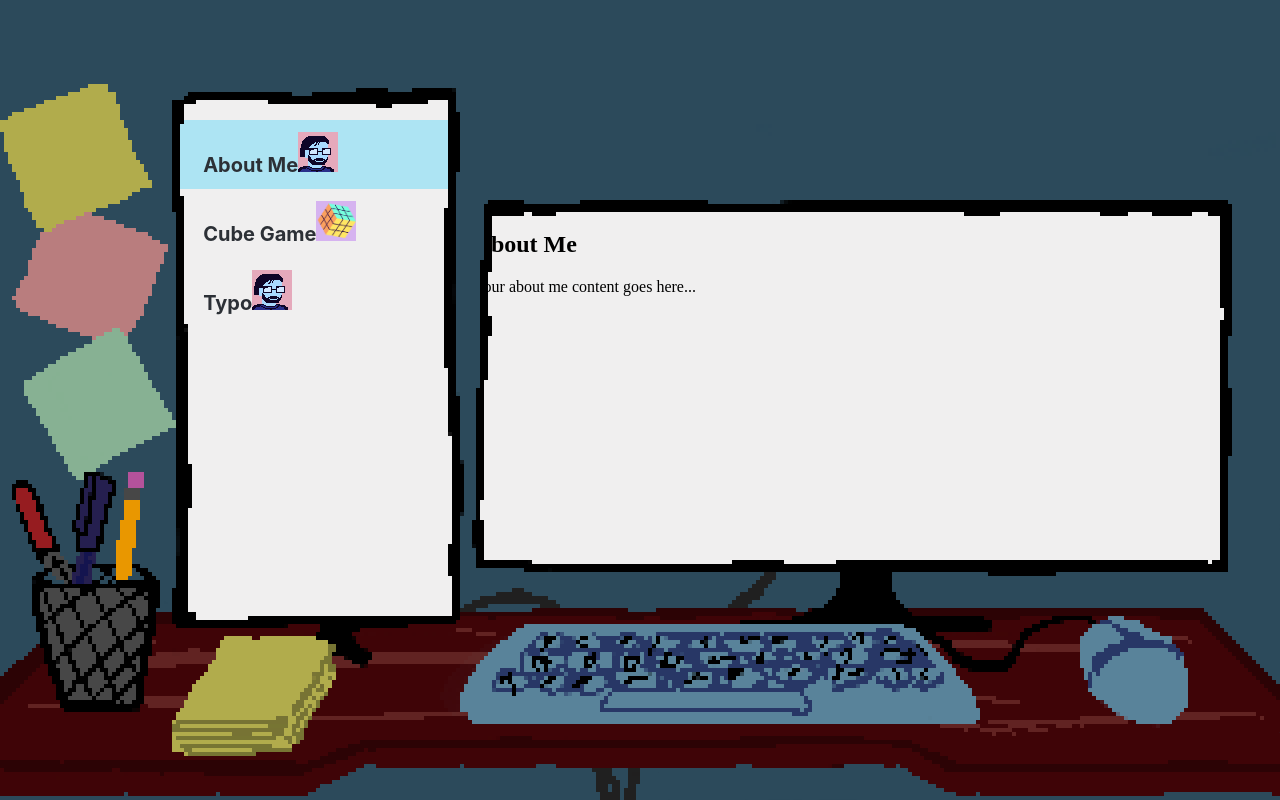
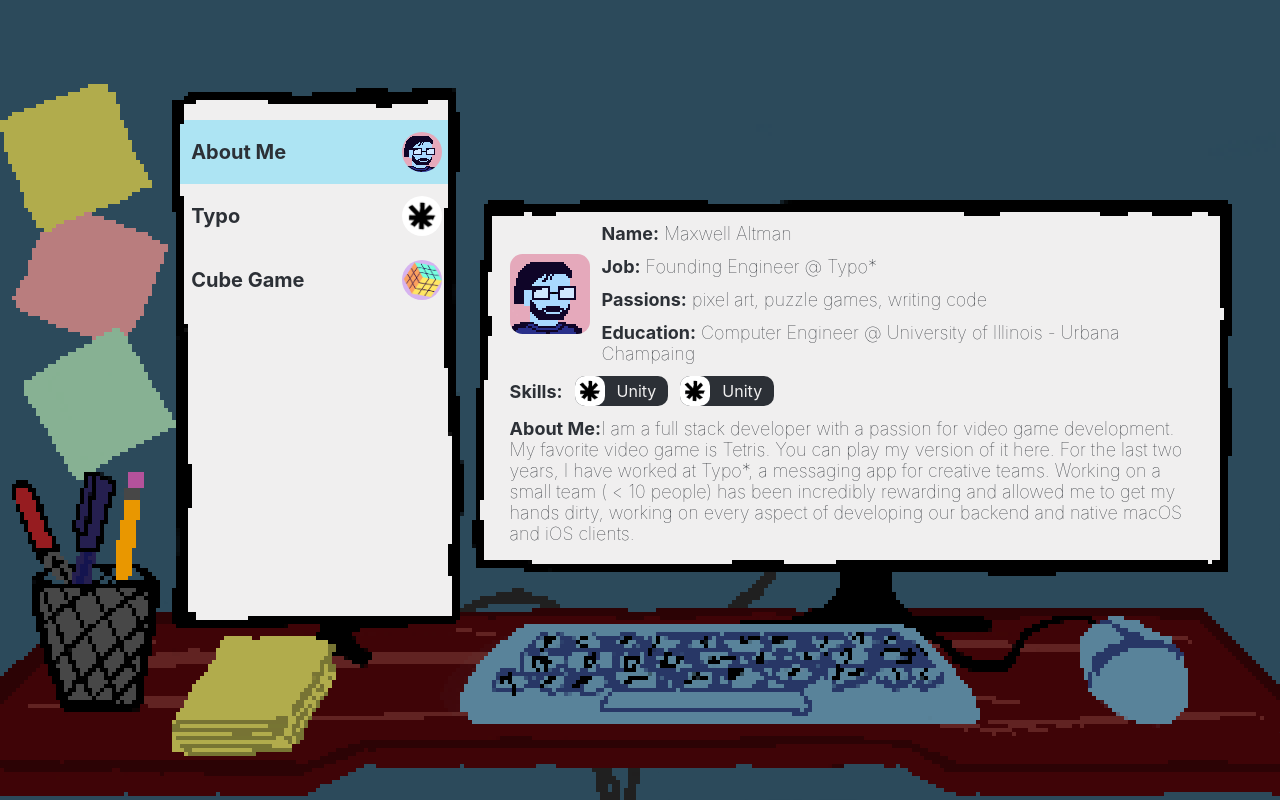
Before and after one commit to mbaltman/PortfolioWebsite, a React (Create React App) app in the folder my-app/: page / in a window 1280 px wide. Built offline with nearby package versions, Linux system fonts and the light colour scheme.

Commit message:
Style About me page and add skill components

```diff
--- a/my-app/src/App.css
+++ b/my-app/src/App.css
@@ -42,11 +42,12 @@ body {
    background-color: #F0EFEF;
     display: inline-block;
     align-self: flex-end;
-    width: 22vw;
+    width: 21.5vw;
     height: 41vw;
     position: absolute;    /* Position absolutely within fullScreenContent */
     left: 14vw;          /* Position from left edge */
     bottom: 14vw;        /* Position from bottom edge */
+    overflow-y: auto
 }
 
 #navBarInner {
@@ -64,5 +65,6 @@ body {
     position: absolute;    /* Position absolutely within fullScreenContent */
     left: 37vw;          /* Position from left edge */
     bottom: 18vw;        /* Position from bottom edge */
+    overflow-y: auto
 
 }
--- a/my-app/src/App.js
+++ b/my-app/src/App.js
@@ -1,7 +1,7 @@
 import './App.css';
 
 import {useState} from "react";
-import NavItem from "./NavItem/NavItem";
+import NavItem from "./Components/NavItem";
 import AboutMe from "./PageContent/AboutMe";
 import Typo from "./PageContent/Typo";
 import CubeGame from "./PageContent/CubeGame";
@@ -39,16 +39,16 @@ function App() {
                           onClick={() => setActiveComponent('AboutMe')}
                       />
                       <NavItem
+                          title="Typo"
+                          iconSrc="/images/TypoLogo.png"
+                          isActive={activeComponent === 'Typo'}
+                          onClick={() => setActiveComponent('Typo')}
+                      />
+                      <NavItem
                           title="Cube Game"
                           iconSrc="/images/CubeGameIcon.png"
                           isActive={activeComponent === 'CubeGame'}
                           onClick={() => setActiveComponent('CubeGame')}
-                      />
-                      <NavItem
-                          title="Typo"
-                          iconSrc="/images/AboutMeIcon.png"
-                          isActive={activeComponent === 'Typo'}
-                          onClick={() => setActiveComponent('Typo')}
                       />
                   </div>
               </div>
--- /dev/null
+++ b/my-app/src/Components/SkillItem.js
@@ -0,0 +1,23 @@
+
+import './skillItem.css'
+export const SkillItem = ({skill}) => {
+    return (
+        <div className="skillItem">
+            <img className="skillItemIcon" src={skill[1]} alt="icon image"/>
+            <span className="skillItemTitle unselectable-text">{skill[0]}</span>
+        </div>
+    );
+};
+
+export const Skill = {
+    UNITY: ["Unity", "/images/TypoLogo.png"],
+    DOTNET: ["dotnet", "/images/TypoLogo.png"]
+}
+
+export const SkillContainer = ({ children }) => {
+    return (
+        <div className="skillContainer">
+            {children}
+        </div>
+    );
+};
--- a/my-app/src/NavItem/navItem.css
+++ b/my-app/src/Components/navItem.css
@@ -1,10 +1,12 @@
 
 .navItem {
     background-color: transparent;
-    padding-left: 24px;
-    padding-right: 24px;
+    padding-left: 12px;
+    padding-right: 12px;
     padding-top: 12px;
     padding-bottom: 12px;
+    display: flex;
+    justify-content: space-between;
 }
 .navItem:hover {
     background-color: #CEE9F1;
@@ -13,14 +15,17 @@
     background-color: #ADE4F3;
 }
 
+
 .navItemTitle {
     color: #2C3036;
     font-size: 20px;
     font-family: 'Inter', sans-serif;
     font-weight: bold;
+    align-self: center;
 }
 .navItemIcon {
     width: 40px;
     height: 40px;
-
+    border-radius: 20px;
+    align-self: center;
 }
--- /dev/null
+++ b/my-app/src/Components/skillItem.css
@@ -0,0 +1,33 @@
+
+.skillContainer {
+    display: flex;
+    flex-direction: row;
+    gap: 12px;
+}
+
+.skillItem{
+    border-radius: 10px;
+    background-color: #2C3036;
+    display: flex;
+    flex-direction: row;
+    flex-shrink: 1;
+    align-items: center;
+    height: fit-content; /* Hug contents */
+}
+
+.skillItemIcon {
+    border-radius: 10px;
+    aspect-ratio: 1; /* Keep image square */
+    height:30px; /* Fill the height of parent */
+
+}
+
+.skillItemTitle {
+    color: #F0EFEF;
+    display: block;
+    font-family: 'Inter', sans-serif;
+    font-size: 16px;
+    padding-left: 12px;
+    padding-right: 12px;
+
+}
--- a/my-app/src/PageContent/AboutMe.js
+++ b/my-app/src/PageContent/AboutMe.js
@@ -1,8 +1,44 @@
+import './projectCard.css'
+
+import { Skill, SkillItem, SkillContainer } from "../Components/SkillItem";  // Import both SkillItem and Skill
+
 const AboutMe = () => {
     return (
-        <div className="">
-            <h2 className="">About Me</h2>
-            <p>Your about me content goes here...</p>
+        <div className="projectCard">
+            <div className="titleSection">
+                <img id="aboutMeImage" src="/images/AboutMeIcon.png" alt=""/>
+                <div className="topTitleSection">
+                    <p><span className="boldTitle">Name:</span> Maxwell Altman</p>
+                    <p><span className="boldTitle">Job:</span> Founding Engineer @ Typo*</p>
+                    <p><span className="boldTitle"> Passions:</span> pixel art, puzzle games, writing code </p>
+                    <p><span className="boldTitle">Education:</span> Computer Engineer @ University of Illinois - Urbana Champaing</p>
+                </div>
+            </div>
+
+            <div className="aboutMeSkillContainer">
+                <p><span className="boldTitle">Skills:</span></p>
+                <SkillContainer>
+                    <SkillItem skill={Skill.UNITY}/>
+                    <SkillItem skill={Skill.UNITY}/>
+                </SkillContainer>
+            </div>
+
+
+            <p><span className="boldTitle unselectable-text">About Me:</span>
+                I am a full stack developer with a passion for video game
+                development. My favorite video game is Tetris. You can play
+                my version of it here. For the last two years, I have worked
+                at Typo*, a messaging app for creative teams. Working on a small
+                team ( &lt; 10 people) has been incredibly rewarding and allowed me to
+                get my hands dirty, working on every aspect of developing our backend
+                and native macOS and iOS clients.
+                <br/>
+                <br/>
+                My formal education in computer development was very much foundational
+                and language agnostic. The benefit of that has been that it lets me jump
+                between frameworks and languages relatively easily. I don’t really care
+                what the tool or the stack is. I just want to make beautiful and
+                functional digital experiences.</p>
         </div>
     );
 };
--- /dev/null
+++ b/my-app/src/PageContent/projectCard.css
@@ -0,0 +1,53 @@
+
+.projectCard {
+    padding-left: 36px;
+    padding-right: 36px;
+    padding-top: 12px;
+    padding-bottom: 12px;
+    display: flex;
+    flex-direction: column;
+    gap: 12px;
+}
+
+.titleSection {
+    display: flex;
+    flex-direction: row;
+    gap: 12px;
+}
+.topTitleSection {
+    display: flex;
+    flex-direction: column;
+    gap: 12px;
+    flex-grow: 2;
+}
+
+p {
+    margin: 0;
+    padding: 0;
+    font-size: 18px;
+    font-family: 'Inter', sans-serif;
+    font-weight: lighter;
+    color: #2C3036;
+}
+
+#aboutMeImage {
+    max-width: 100%;
+    max-height: 100%;
+    display: block;
+    margin: auto;
+    border-radius: 12.5px;
+}
+
+.boldTitle {
+    font-size: 18px;
+    font-family: 'Inter', sans-serif;
+    font-weight: bold;
+    color: #2C3036;
+}
+
+.aboutMeSkillContainer {
+    display: flex;
+    flex-direction: row;
+    align-items: center;
+    gap: 12px;
+}
```
Also changed, not shown: my-app/public/images/TypoLogo.png (added), my-app/src/Components/NavItem.js (renamed from my-app/src/NavItem/NavItem.js).
